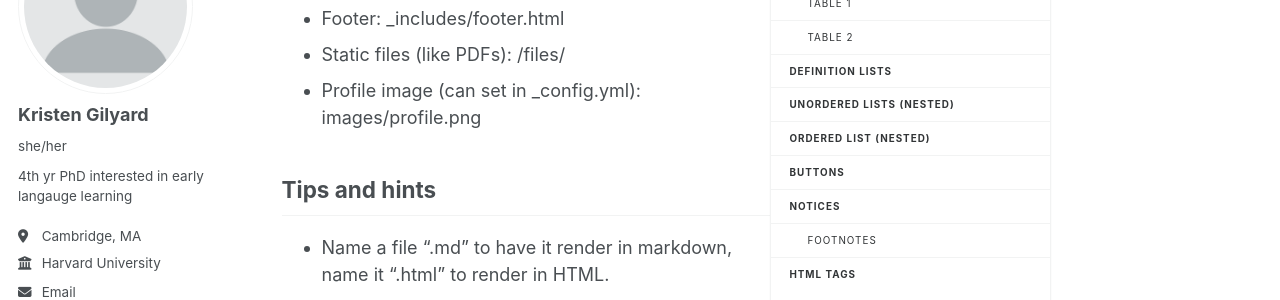
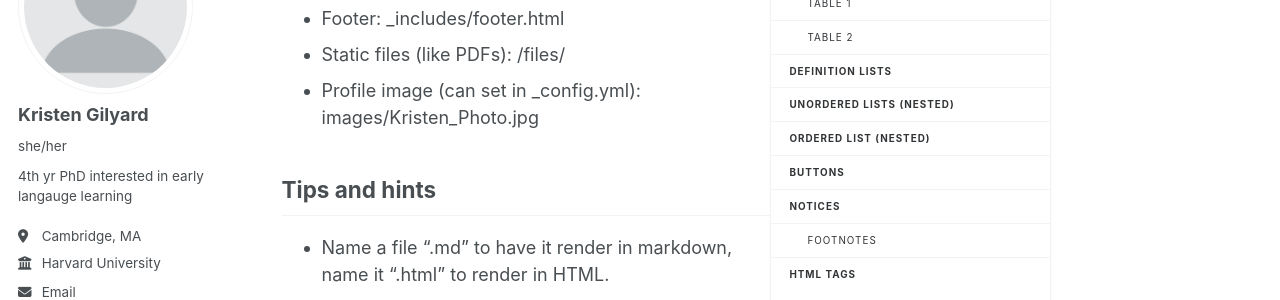
Before and after one commit to KRGily/KRGily.github.io, a Jekyll site: the page built from _pages/markdown.md, in a window 1280 px wide and 900 px high, scrolled down 382 px. Shown: the part 180-480 px from the top of the window. Built offline with Jekyll 4.4.1, drawn with Linux system fonts in a browser that asks for light colours; emoji names are drawn with the system emoji font.

Commit message:
Update markdown.md

```diff
--- a/_pages/markdown.md
+++ b/_pages/markdown.md
@@ -22,7 +22,7 @@ redirect_from:
   * _talks/
 * Footer: _includes/footer.html
 * Static files (like PDFs): /files/
-* Profile image (can set in _config.yml): images/profile.png
+* Profile image (can set in _config.yml): images/Kristen_Photo.jpg
 
 ## Tips and hints
 
```
